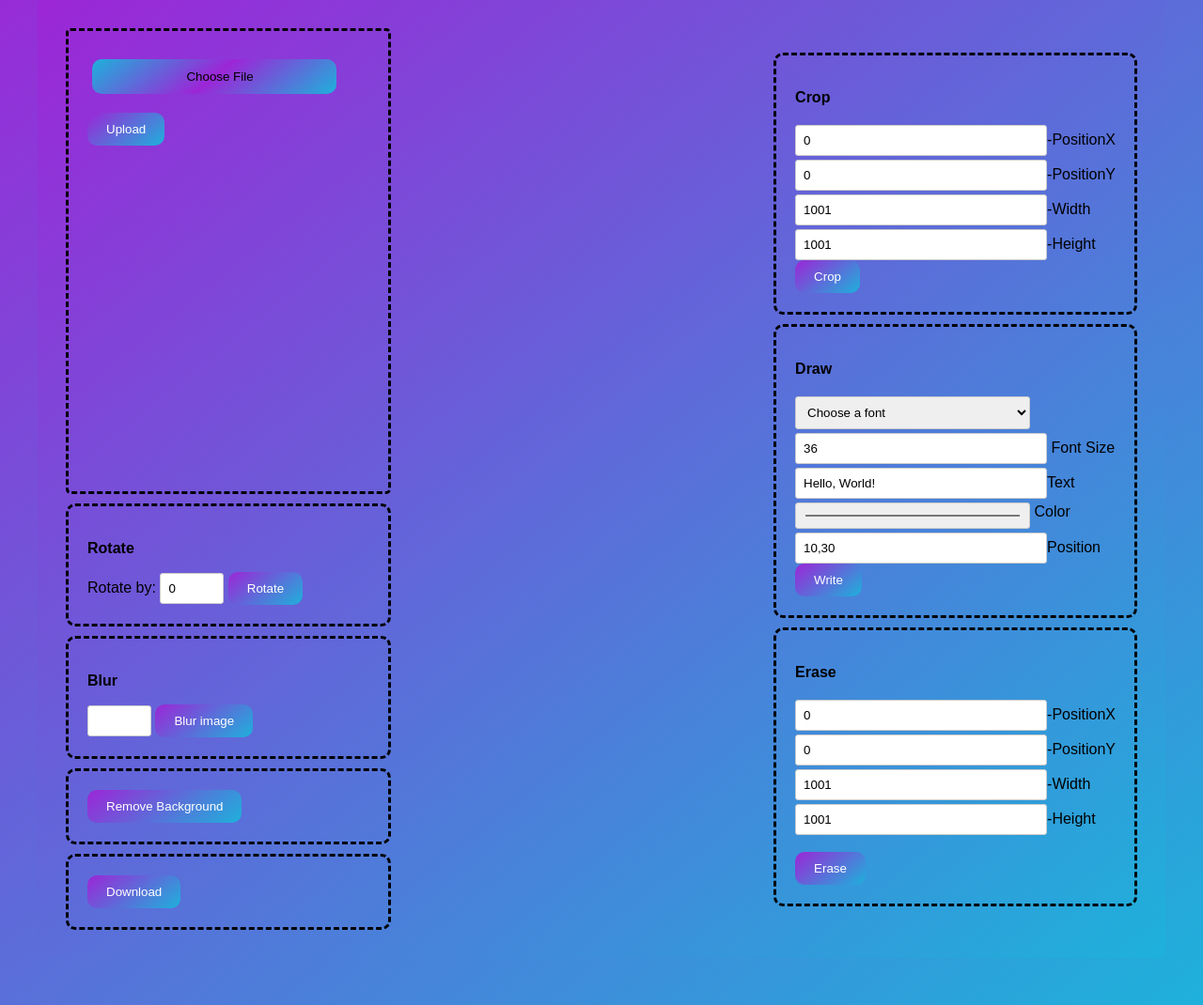
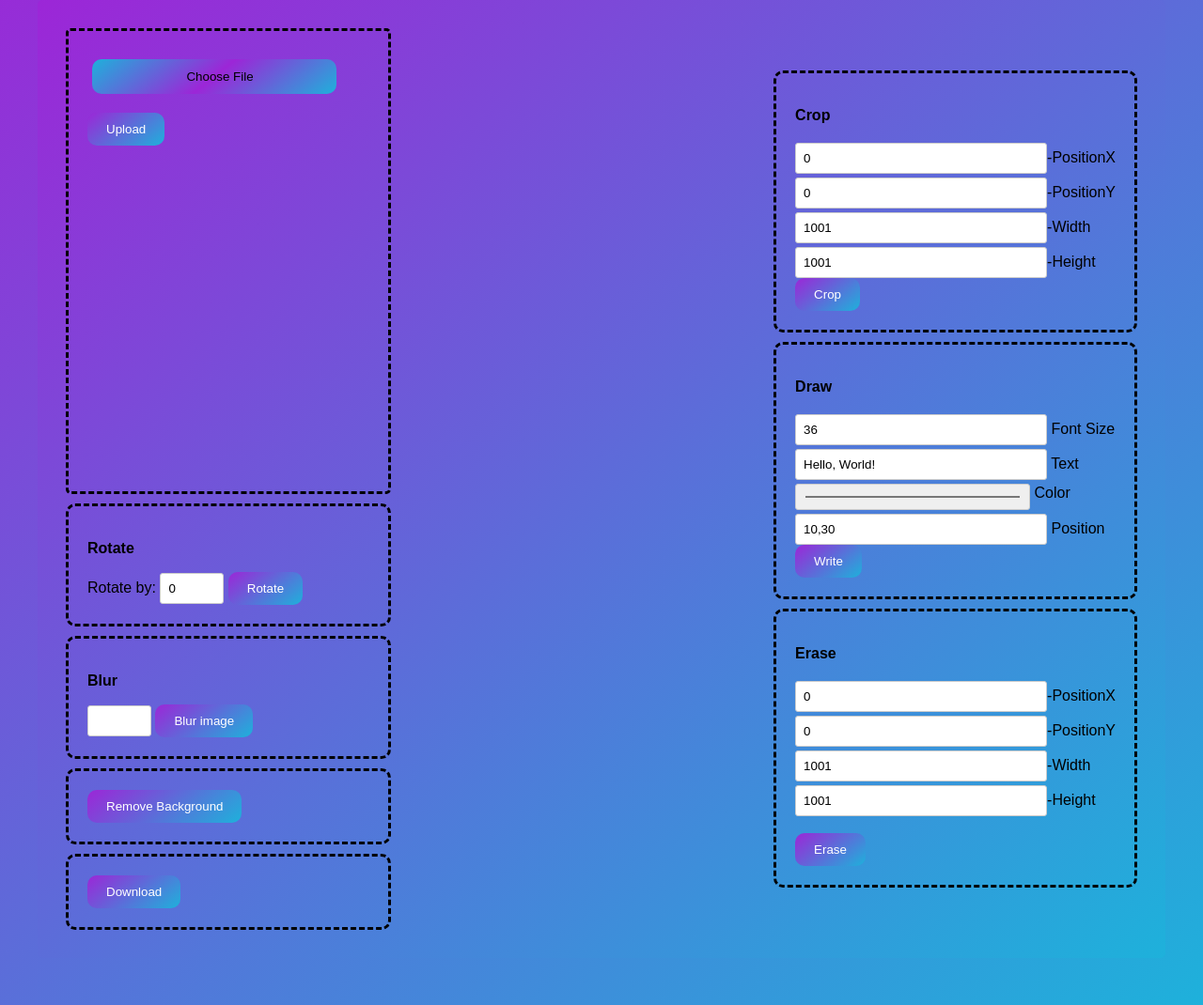
Before and after one commit to malleshkamati/Image_editor, a Flask app: page /features in a window 1280 px wide. Shown: the part 92-1162 px from the top of the page at 94% size. Run offline with Flask 3, Linux system fonts and the light colour scheme.

Commit message:
feature5 commented

```diff
--- a/templates/index.html
+++ b/templates/index.html
@@ -70,7 +70,7 @@
           <button type="submit"  class="button">Crop</button>
           </form>
       </div>
-      <div class="lastclass" class="buttonclass" >
+<!--       <div class="lastclass" class="buttonclass" >
           <form method="POST" action="/feature5">
             <p>Draw</p>
               <select name="font" id="font">
@@ -91,7 +91,55 @@
             <input type="text"  name="position" value="10,30" required>Position <br>
             <button type="submit" value="Create" class="button">Write</button>
           </form>
-      </div>
+      </div> -->
+
+
+
+
+<div class="lastclass" class="buttonclass" >
+    <form method="POST" action="/feature5">
+        <p>Draw</p>
+        <!-- Removed the select element for font -->
+        <input type="number" name="font_size" value="36" min="1" max="72" required> Font Size<br>
+        <input type="text" name="text" value="Hello, World!" required> Text<br>
+        <input type="color" name="color" value="#ffffff" required> Color<br>
+        <input type="text" name="position" value="10,30" required> Position <br>
+        <button type="submit" value="Create" class="button">Write</button>
+    </form>
+</div>
+
+
+
+
+
+
+
+
+
+
+
+
+
+
+
+
+
+
+
+
+
+
+
+
+
+
+
+
+
+
+
+
+
       <div class="lastclass">
         <form action="/feature6" method="post" enctype="multipart/form-data">
           <p>Erase</p>
```
